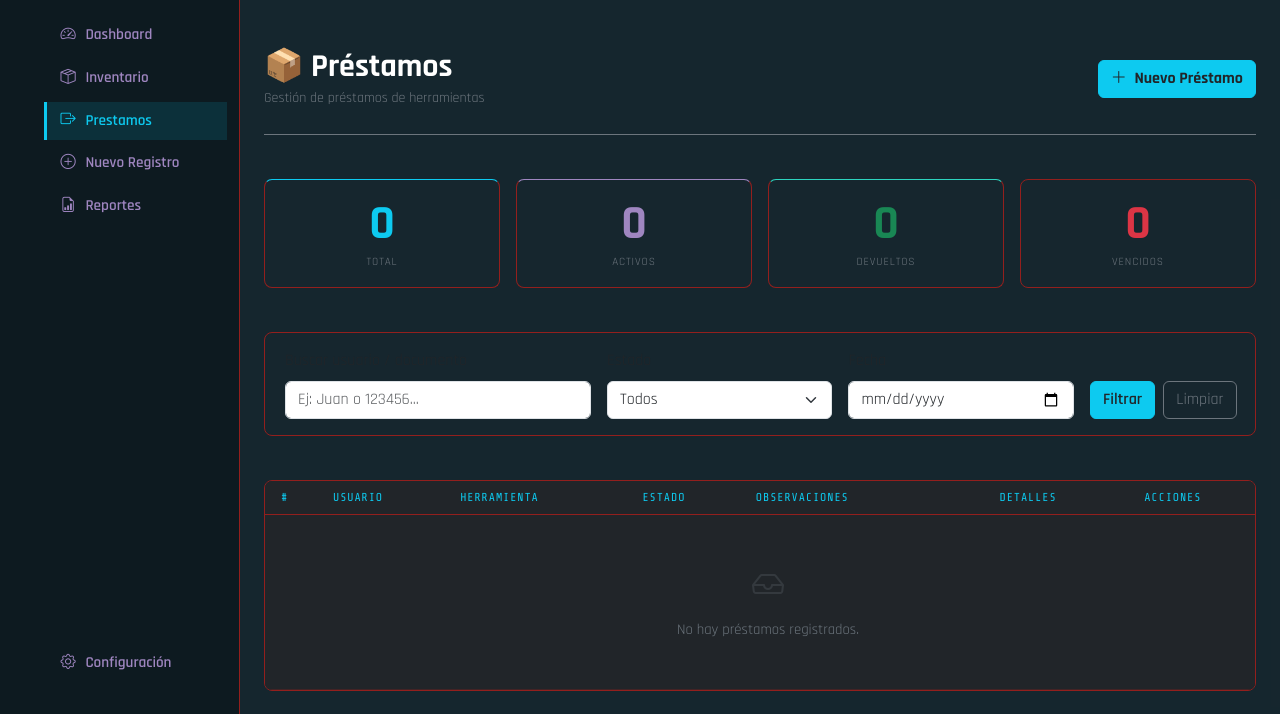
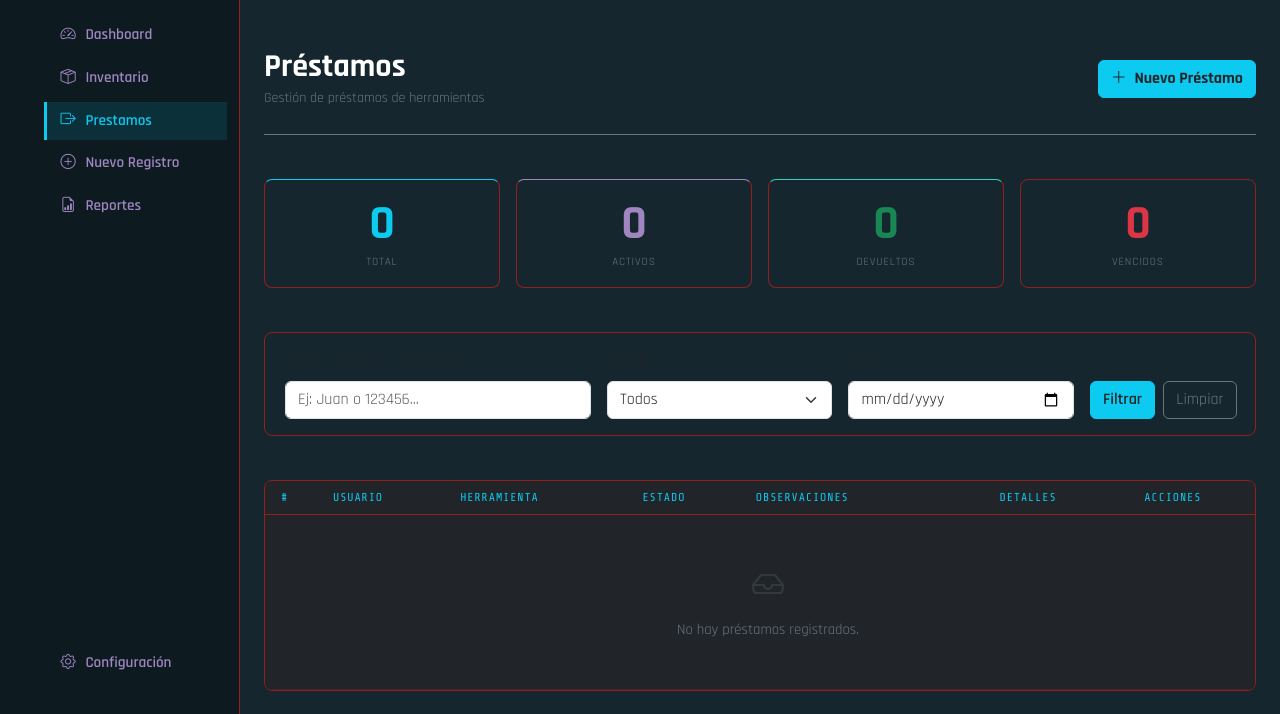
Before and after one commit to pipe732/Mine_inventory, a Django app: page /prestamo/ in a window 1280 px wide. Shown: the part 56-770 px from the top of the page. Run offline with Django 5.2, Linux system fonts and the light colour scheme; data that the repository does not hold is empty.

Commit message:
fix: cambio de icono en prestamo

```diff
--- a/prestamo/templates/prestamo.html
+++ b/prestamo/templates/prestamo.html
@@ -5,7 +5,7 @@
 <!-- HEADER -->
 <div class="d-flex justify-content-between align-items-center py-4 mb-4 border-bottom border-secondary">
   <div>
-    <h2 class="fw-bold text-white mb-0">📦 Préstamos</h2>
+    <h2 class="fw-bold text-white mb-0"><i class="fa-whiteboard fa-semibold fa-truck"></i>Préstamos</h2>
     <small class="text-secondary">Gestión de préstamos de herramientas</small>
   </div>
   <button class="btn btn-info text-dark fw-bold" data-bs-toggle="modal" data-bs-target="#modalNuevoPrestamo">
```
